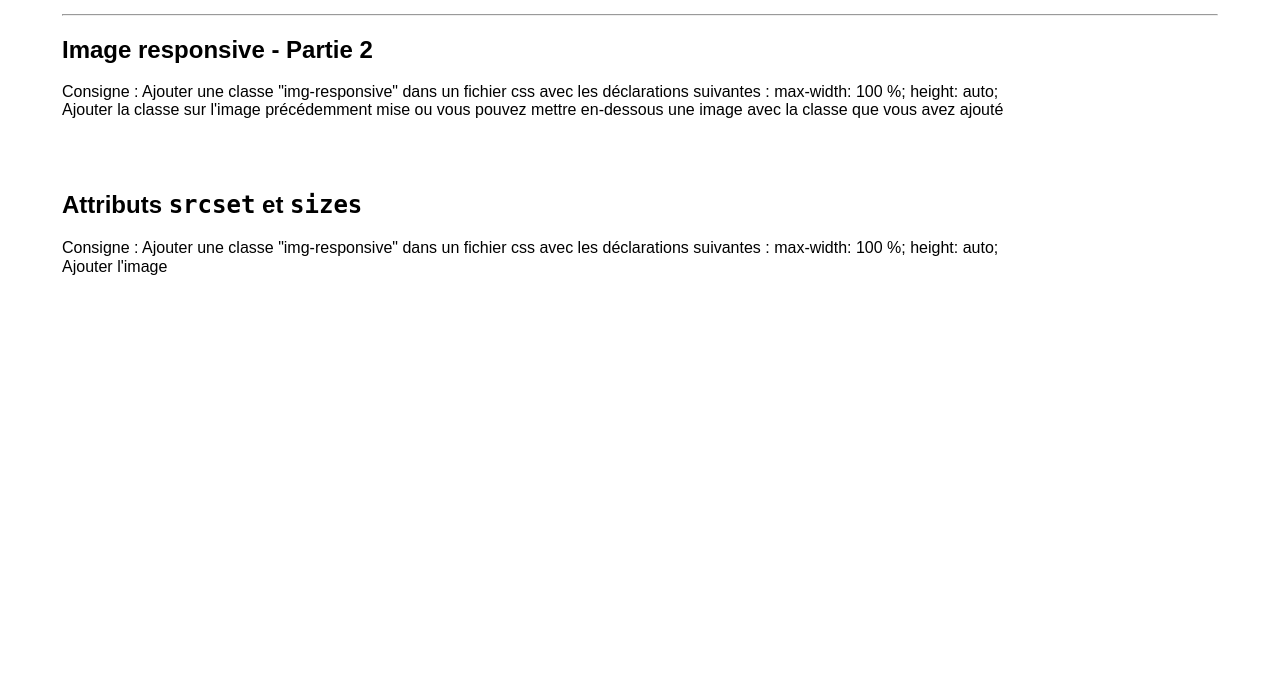
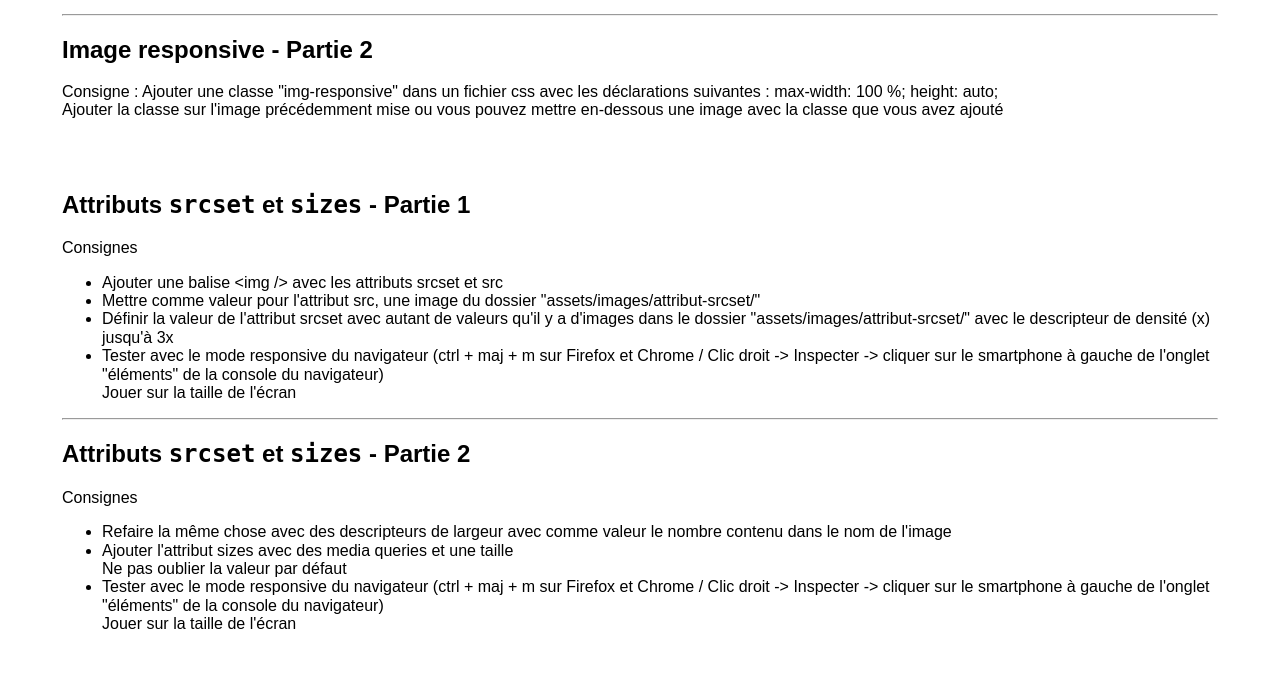
Before and after one commit to DanYellow/presentations, a PHP site: page /srcset.html in a window 1280 px wide. Shown: the part 281-956 px from the top of the page. Before the commit the page ends 556 px from the top, so only its background shows below. Run offline with PHP 8.4, Linux system fonts and the light colour scheme.

Commit message:
Update TP

```diff
--- a/mmi/html/travaux-pratiques/numero-4/ressources/images-responsives/assets/css/style.css
+++ b/mmi/html/travaux-pratiques/numero-4/ressources/images-responsives/assets/css/style.css
@@ -99,3 +99,39 @@ header {
     display: none;
   }
 }
+
+/*
+Pour plus d'infos : https://developer.mozilla.org/fr/docs/Web/CSS/resolution
+*/
+@media (max-resolution: 163dpi) {
+  .est-sd {
+    display: initial;
+  }
+
+  .est-uhd,
+  .est-hd {
+    display: none;
+  }
+}
+
+@media (min-resolution: 164dpi) and (max-resolution: 192dpi) {
+  .est-hd {
+    display: initial;
+  }
+
+  .est-uhd,
+  .est-sd {
+    display: none;
+  }
+}
+
+@media (min-resolution: 193dpi) {
+  .est-uhd {
+    display: initial;
+  }
+
+  .est-hd,
+  .est-sd {
+    display: none;
+  }
+}
--- a/mmi/html/travaux-pratiques/numero-4/ressources/images-responsives/srcset.html
+++ b/mmi/html/travaux-pratiques/numero-4/ressources/images-responsives/srcset.html
@@ -24,7 +24,7 @@
         Si vous n'avez pas d'images il y a une image
         <code>assets/images/panorama.jpg</code>
       </p>
-      <!-- Mettre votre image-->
+      <!-- Faire votre TP ici -->
 
       <hr />
       <h2>Image responsive - Partie 2</h2>
@@ -34,15 +34,58 @@
         Ajouter la classe sur l'image précédemment mise ou vous pouvez mettre
         en-dessous une image avec la classe que vous avez ajouté
       </p>
+
+      <!-- Faire votre TP ici -->
     </section>
 
     <section class="exercice">
-      <h2>Attributs <code>srcset</code> et <code>sizes</code></h2>
-      <p>
-        Consigne : Ajouter une classe "img-responsive" dans un fichier css avec
-        les déclarations suivantes : max-width: 100 %; height: auto; <br />
-        Ajouter l'image
-      </p>
+      <h2>Attributs <code>srcset</code> et <code>sizes</code> - Partie 1</h2>
+      <p>Consignes</p>
+      <ul>
+        <li>
+          Ajouter une balise &lt;img /&gt; avec les attributs srcset et src
+        </li>
+        <li>
+          Mettre comme valeur pour l'attribut src, une image du dossier
+          "assets/images/attribut-srcset/"
+        </li>
+        <li>
+          Définir la valeur de l'attribut srcset avec autant de valeurs qu'il y
+          a d'images dans le dossier "assets/images/attribut-srcset/" avec le
+          descripteur de densité (x) jusqu'à 3x
+        </li>
+        <li>
+          Tester avec le mode responsive du navigateur (ctrl + maj + m sur
+          Firefox et Chrome / Clic droit -> Inspecter -> cliquer sur le
+          smartphone à gauche de l'onglet "éléments" de la console du
+          navigateur) <br />
+          Jouer sur la taille de l'écran
+        </li>
+      </ul>
+      <!-- Faire votre TP ici -->
+
+      <hr />
+      <h2>Attributs <code>srcset</code> et <code>sizes</code> - Partie 2</h2>
+      <p>Consignes</p>
+      <ul>
+        <li>
+          Refaire la même chose avec des descripteurs de largeur avec comme
+          valeur le nombre contenu dans le nom de l'image
+        </li>
+        <li>
+          Ajouter l'attribut sizes avec des media queries et une taille <br />
+          Ne pas oublier la valeur par défaut
+        </li>
+        <li>
+          Tester avec le mode responsive du navigateur (ctrl + maj + m sur
+          Firefox et Chrome / Clic droit -> Inspecter -> cliquer sur le
+          smartphone à gauche de l'onglet "éléments" de la console du
+          navigateur) <br />
+          Jouer sur la taille de l'écran
+        </li>
+      </ul>
+
+      <!-- Faire votre TP ici -->
     </section>
   </body>
 </html>
```
Also changed, not shown: mmi/html/travaux-pratiques/numero-4/ressources/images-responsives/picture.html (+8 -4 lines).
